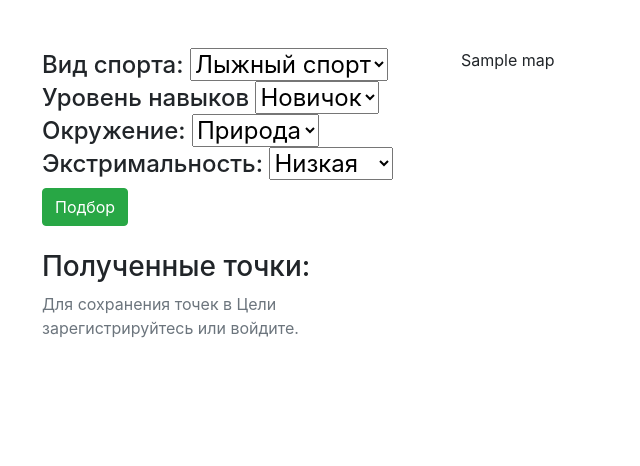
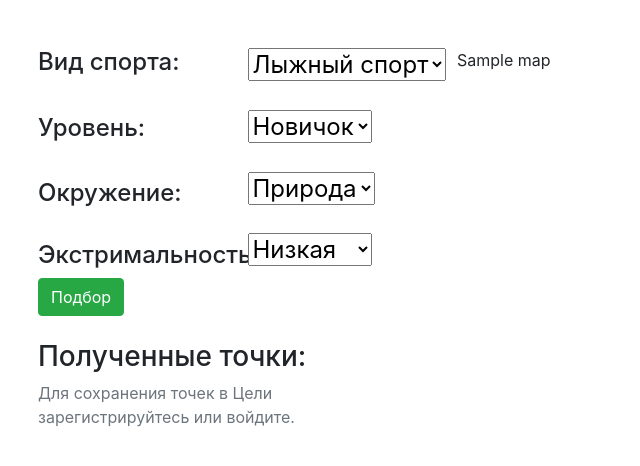
Before and after one commit to alexarlord-boop/DJANGO_project, a Django app: template live_action/main/templates/main/index.html in a window 1280 px wide. Shown: the part 56-522 px from the top of the page, without its empty margins (0-640 px from the left). Run offline with Django 3.2, Linux system fonts and the light colour scheme; the template is opened without the code that fills it: values that come from a table or form of the project are taken from there, most other values are stand-ins (such as "Sample title", 1, 10 or a date in 2020); some libraries are stand-ins or nearby versions.

Commit message:
Fixed  index filter repr

```diff
--- a/live_action/main/forms.py
+++ b/live_action/main/forms.py
@@ -6,7 +6,7 @@ from .activity_choices import CHOICES
 class FilterForm(forms.Form):
     type = forms.ChoiceField(label='Вид спорта:',
                              choices=CHOICES)
-    user_skill = forms.ChoiceField(label='Уровень навыков',
+    user_skill = forms.ChoiceField(label='Уровень:',
                                    choices=(('0', 'Новичок'), ('1', 'Умелый'), ('2', 'Эксперт')))
     enviroment_chars = forms.ChoiceField(label='Окружение:',
                                          choices=(('0', 'Природа'), ('1', 'Курорт'),
--- a/live_action/main/templates/main/index.html
+++ b/live_action/main/templates/main/index.html
@@ -2,15 +2,25 @@
 
 {% block left_col %}
     <form method="post" class="h4" action="/">
-                {% csrf_token %}
-                {{form.type.label}}
-                {{form.type}}<br>
-                {{form.user_skill.label}}
-                {{form.user_skill}}<br>
-                {{form.enviroment_chars.label}}
-                {{form.enviroment_chars}}<br>
-                {{form.extreme.label}}
-                {{form.extreme}}<br>
+        {% csrf_token %}
+        <div class="row">
+            <div class="col-6">
+                {{form.type.label}}<br><br>
+                <div class="mt-2">{{form.user_skill.label}}<br><br></div>
+                <div class="mt-2">{{form.enviroment_chars.label}}<br><br></div>
+                <div class="mt-1">{{form.extreme.label}}</div>
+            </div>
+            <div class="col-5">
+                {{form.type}}<br><br>
+                {{form.user_skill}}<br><br>
+                {{form.enviroment_chars}}<br><br>
+                {{form.extreme}}
+            </div>
+        </div>
+
+
+
+
                 <button type="submit" class="btn btn-success mt-2">Подбор</button>
             </form>
     <h3 class="mt-4">Полученные точки:</h3>
--- a/live_action/main/templates/main/map_filter.html
+++ b/live_action/main/templates/main/map_filter.html
@@ -2,7 +2,7 @@
 
 {% block title %}Главная{% endblock %}
 {% block content %}
-    <div class="container-fluid pt-5 ml-1">
+    <div class="container-fluid pt-5 ">
     <div class="row ml-2">
         <div class="col-4">
             {% block left_col %}
```
Also changed, not shown: live_action/db.sqlite3.
